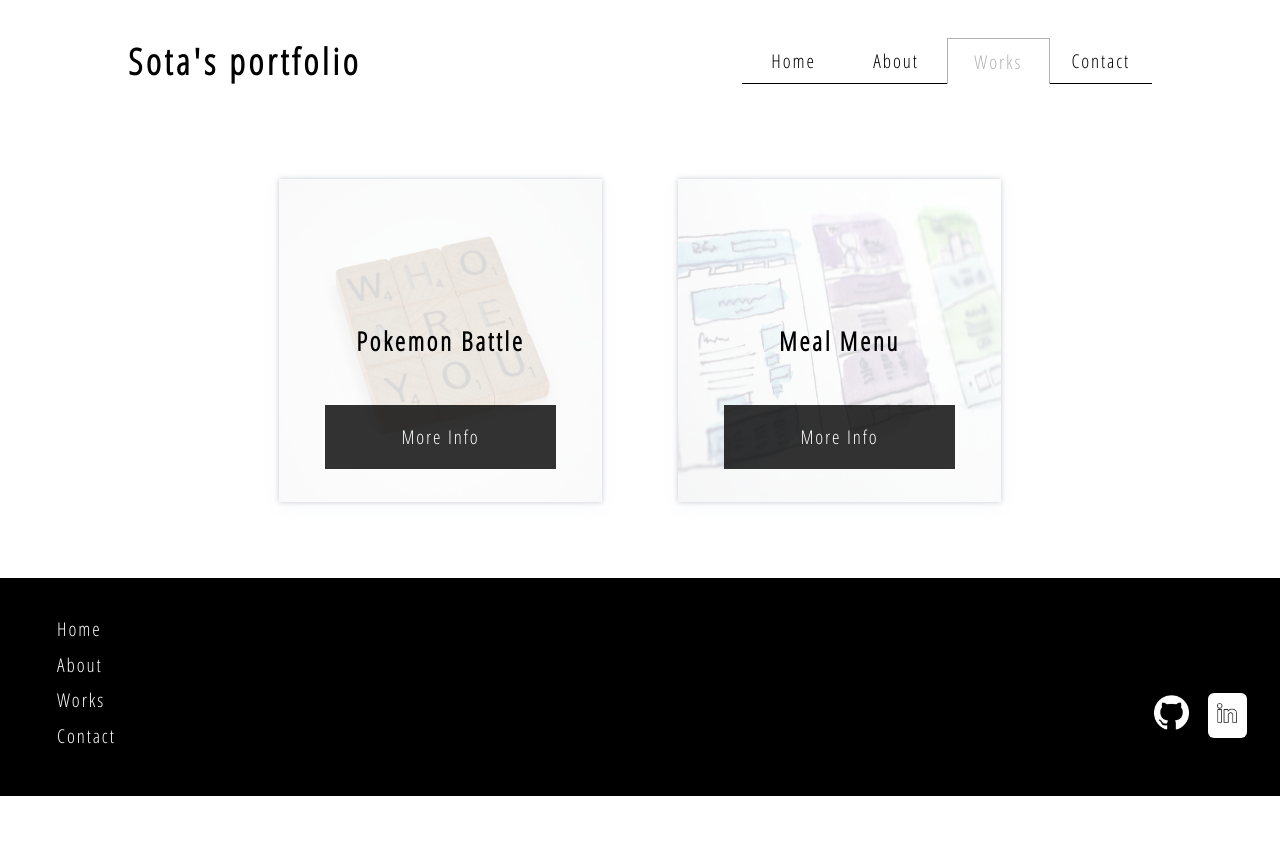
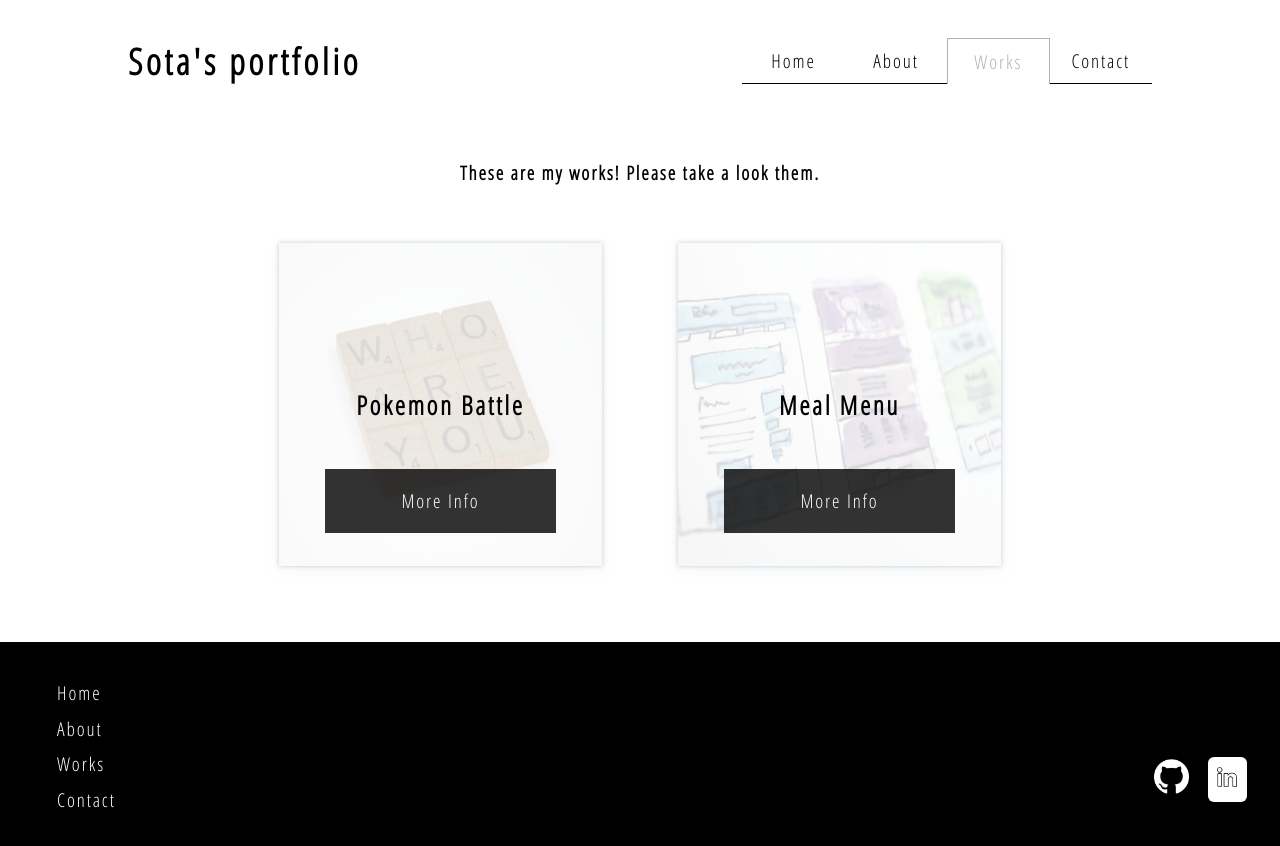
Before and after one commit to Sota-hub/portfolio, a Next.js app: page /works in a window 1280 px wide. Shown: the top 846 px of the page. Before the commit the page ends 800 px from the top, so only its background shows below. Built offline with nearby package versions, Linux system fonts and the light colour scheme; a web font is replaced by a local one.

Commit message:
add works page title and work detail page's style

```diff
--- a/component/about/HistorySkill.js
+++ b/component/about/HistorySkill.js
@@ -136,7 +136,7 @@ const histories = [
 const HistorySkill = () => {
   return (
     <div>
-      <h2 className={classes.message}>Please see my history below.</h2>
+      <h2 className={classes.message}>Please take a look my history below.</h2>
       <div className={classes.history_frame}>
         <div>
           {histories.map((history) => (
@@ -149,7 +149,7 @@ const HistorySkill = () => {
           ))}
         </div>
       </div>
-      <h2 className={classes.message}>Please see my skills below. </h2>
+      <h2 className={classes.message}>Please take a look my skills below. </h2>
       <div className={classes.skills_container}>
         {skills.map((skill) => (
           <Skill
--- a/component/works/WorkList.js
+++ b/component/works/WorkList.js
@@ -19,6 +19,10 @@ const works = [
 const WorkList = () => {
   return (
     <div className="container">
+      <div>
+        <h2 className={classes.WorkList_title}>
+          These are my works! Please take a look them.
+        </h2>
         <div className={classes.WorkList_container}>
           {works.map((work) => (
             <Work
@@ -30,6 +34,7 @@ const WorkList = () => {
           ))}
         </div>
       </div>
+    </div>
   );
 };
 
--- a/styles/works.module.scss
+++ b/styles/works.module.scss
@@ -16,6 +16,11 @@
   padding: $padding;
   background-color: $bgColor;
   color: $color;
+}
+
+.WorkList_title {
+  text-align: center;
+  margin-top: 2em;
 }
 
 .WorkList_container {
@@ -72,7 +77,7 @@
 }
 
 .detail_container {
-  max-width: 80%;
+  max-width: 55%;
   margin: 2em 0 4em;
 }
 
```
Lines whose indentation alone changed are shown as unchanged.
